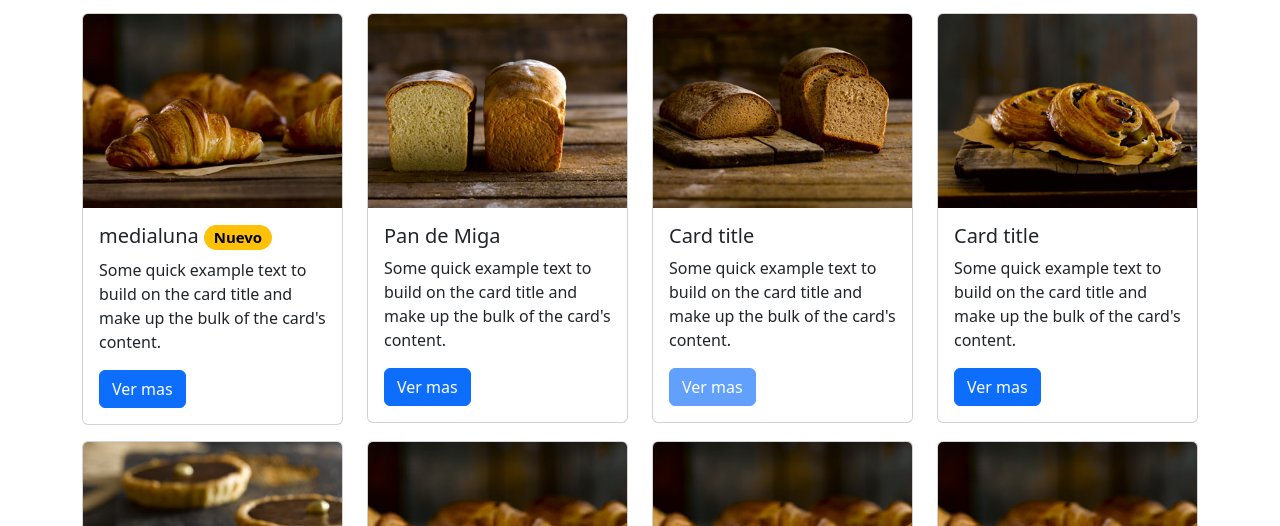
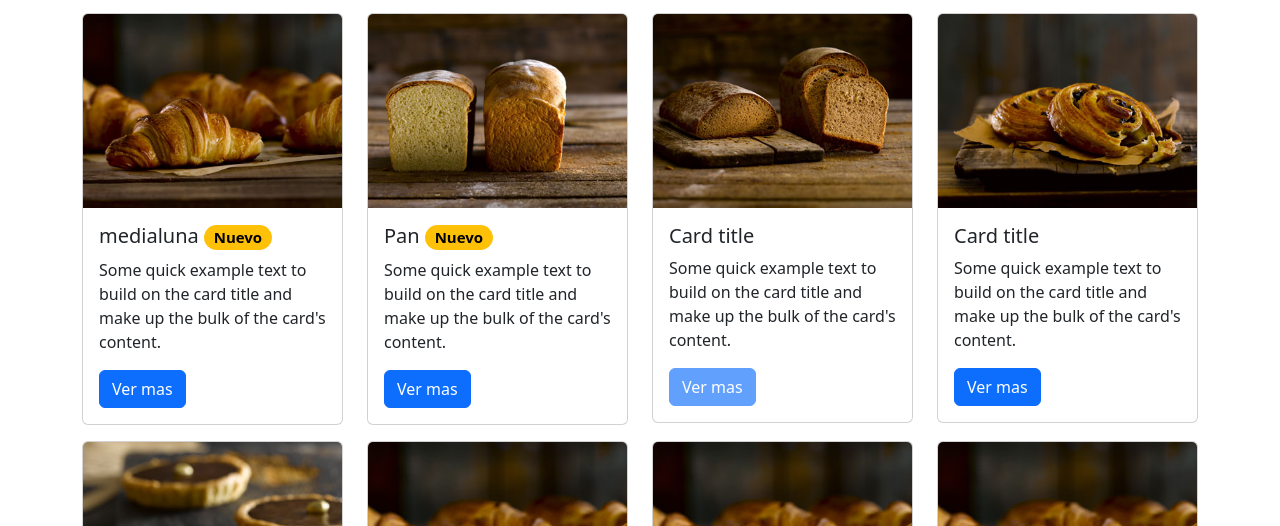
Before and after one commit to NicolasGalia/PanaderiaKoku7i, a plain HTML site: page pages/productos.html in a window 1280 px wide. Shown: the part 274-800 px from the top of the page. Drawn offline with Linux system fonts and the light colour scheme.

Commit message:
Agregue badge dentro del segundo producto

```diff
--- a/pages/productos.html
+++ b/pages/productos.html
@@ -59,7 +59,7 @@
     <div class="card">
       <img src="../img/Pan-de-miga_00195_portfolio1.jpg" class="card-img-top" alt="Pan de miga">
       <div class="card-body">
-        <h5 class="card-title">Pan de Miga</h5>
+        <h5 class="card-title">Pan <span class="badge rounded-pill text-bg-warning ">Nuevo</span> </h5>
         <p class="card-text">Some quick example text to build on the card title and make up the bulk of the card's content.</p>
         <a href="detalleProducto.html" class="btn btn-primary"> Ver mas</a>
       </div>
```
